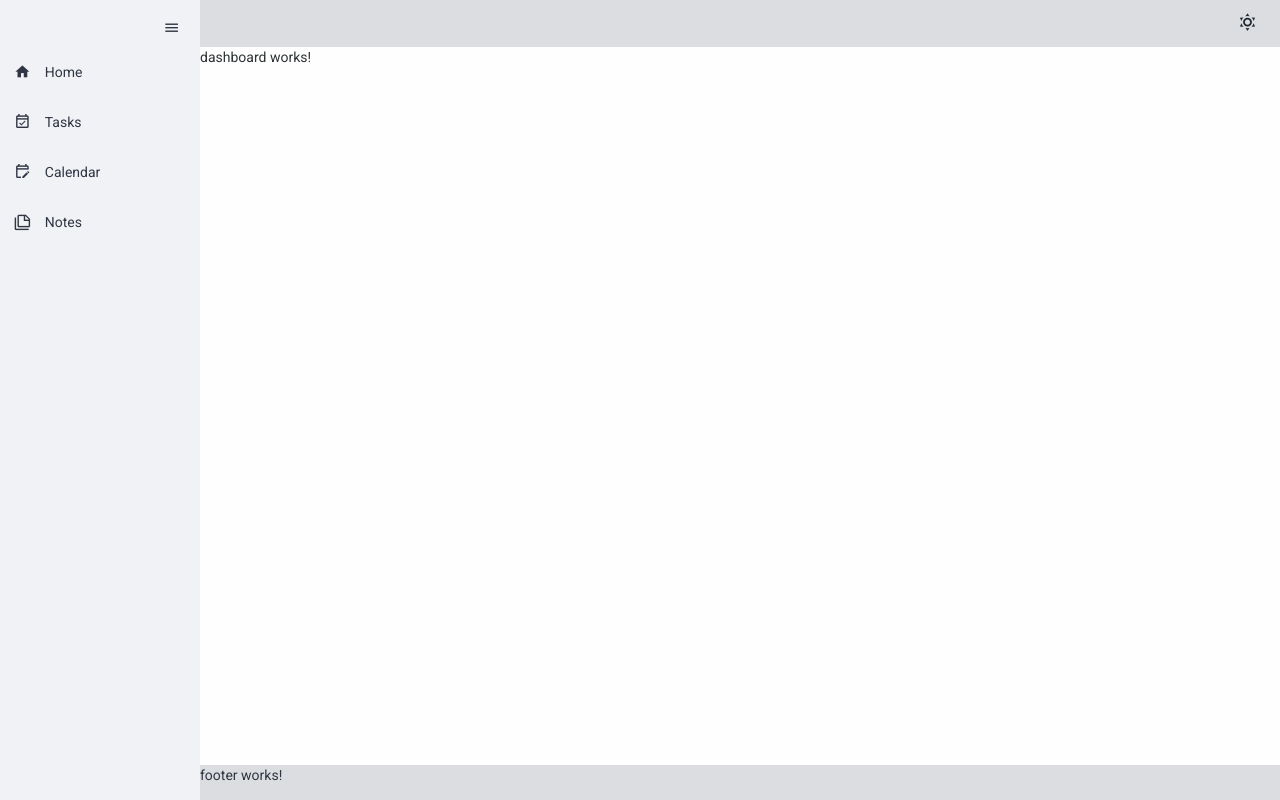
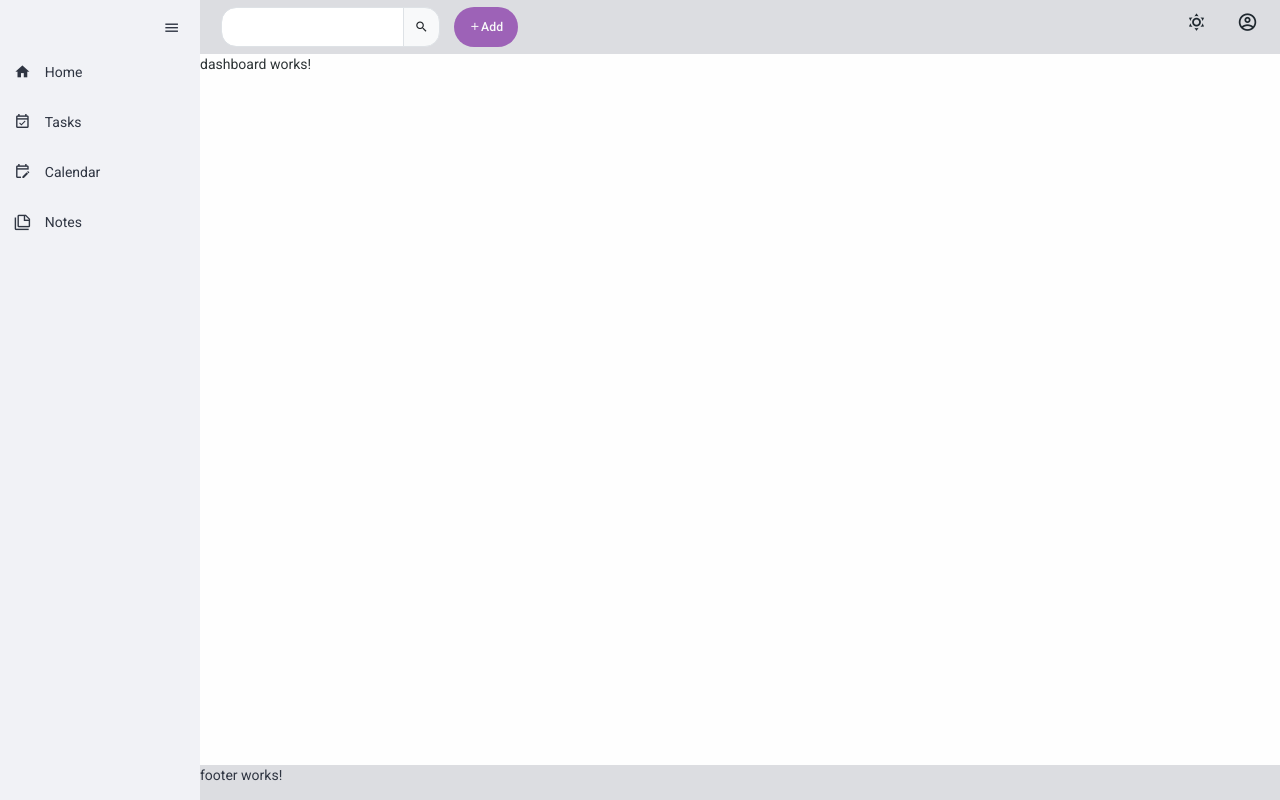
Before and after one commit to ahmad-shobasi/Lifehub, an Angular app in the folder lifehub/: page / in a window 1280 px wide. Built offline with nearby package versions, Linux system fonts and the light colour scheme.

Commit message:
Create topbar template.
Create search bar, add new feature and a profile options.

```diff
--- a/lifehub/src/app/layouts/topbar/topbar.html
+++ b/lifehub/src/app/layouts/topbar/topbar.html
@@ -1,7 +1,34 @@
 <div class="topbar-container d-flex justify-content-between">
-    <div class=""></div>
+  <div class="d-flex">
+    <div class="input-group mx-3">
+      <input
+        type="text"
+        class="form-control"
+        style="border-radius: 15px 0 0 15px"
+        #searchInput
+      />
+      <span
+        class="input-group-text"
+        style="cursor: pointer; border-radius: 0 15px 15px 0"
+        (click)="search(searchInput)"
+      >
+        <span class="mdi mdi-magnify"></span>
+      </span>
+    </div>
     <div class="">
-        <span (click)="toggleTheme()" class="mode-btn">
+      <button matButton class="mat-btn-primary" [matMenuTriggerFor]="addNew">
+        <span class="mdi mdi-plus">Add</span>
+      </button>
+      <mat-menu #addNew="matMenu">
+        <button mat-menu-item>Task</button>
+        <button mat-menu-item>Calendar event</button>
+        <button mat-menu-item>Note</button>
+      </mat-menu>
+    </div>
+  </div>
+  <div class="d-flex">
+    <div>
+      <span (click)="toggleTheme()" class="topbar-btn">
         @if (isDarkTheme) {
         <span class="mdi mdi-moon-waxing-crescent"></span>
         }@else {
@@ -9,4 +36,27 @@
         }
       </span>
     </div>
+    <div>
+      <span class="topbar-btn">
+        <span
+          class="mdi mdi-account-circle-outline"
+          [mat-menu-trigger-for]="account"
+        ></span>
+        <mat-menu #account="matMenu">
+          <button mat-menu-item>
+            <span class="mdi mdi-account-details-outline mx-2"></span>
+            My account
+          </button>
+          <button mat-menu-item>
+            <span class="mdi mdi-bell-outline mx-2"></span>
+            Notifications
+          </button>
+          <button mat-menu-item>
+            <span class="mdi mdi-logout mx-2"></span>
+            Logout
+          </button>
+        </mat-menu>
+      </span>
     </div>
+  </div>
+</div>
--- a/lifehub/src/app/layouts/topbar/topbar.scss
+++ b/lifehub/src/app/layouts/topbar/topbar.scss
@@ -3,9 +3,16 @@
   padding: 0.5rem;
   color: vars.$topbar-txt-color;
 }
-.mode-btn {
+.topbar-btn {
   cursor: pointer;
   margin: 10px;
   padding: 5px;
   font-size: 1.5rem;
 }
+.mat-mdc-button {
+  &.mat-btn-primary {
+    background-color: vars.$secondary-color;
+    opacity: 0.8;
+    color: #fff;
+  }
+}
--- a/lifehub/src/app/layouts/topbar/topbar.ts
+++ b/lifehub/src/app/layouts/topbar/topbar.ts
@@ -1,9 +1,12 @@
 import { Component, inject, ViewChild } from '@angular/core';
-import { Mode, ThemeService } from '../../theme/theme.service';
-
+import { ThemeService } from '../../theme/theme.service';
+import { MatMenuModule } from '@angular/material/menu';
+import { MatButtonModule } from '@angular/material/button';
+import { MatFormFieldModule } from '@angular/material/form-field';
+import { MatInputModule } from '@angular/material/input';
 @Component({
   selector: 'app-topbar',
-  imports: [],
+  imports: [MatMenuModule, MatButtonModule, MatFormFieldModule, MatInputModule],
   templateUrl: './topbar.html',
   styleUrl: './topbar.scss',
 })
@@ -17,4 +20,7 @@ export class Topbar {
     this.isDarkTheme = !this.isDarkTheme;
     this.themeService.setThemeMode(this.isDarkTheme ? 'dark' : 'light');
   }
+  search(search: HTMLInputElement) {
+    console.log(search.value);
+  }
 }
```
Lines whose indentation alone changed are shown as unchanged.
